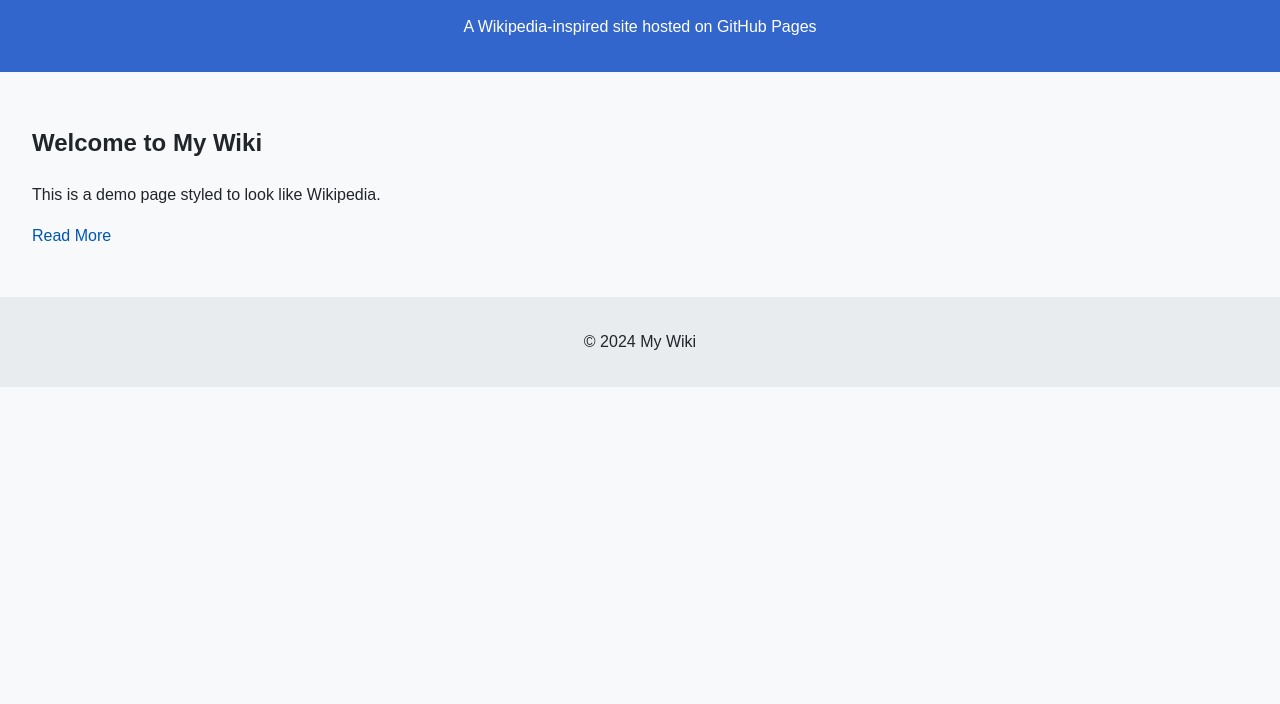
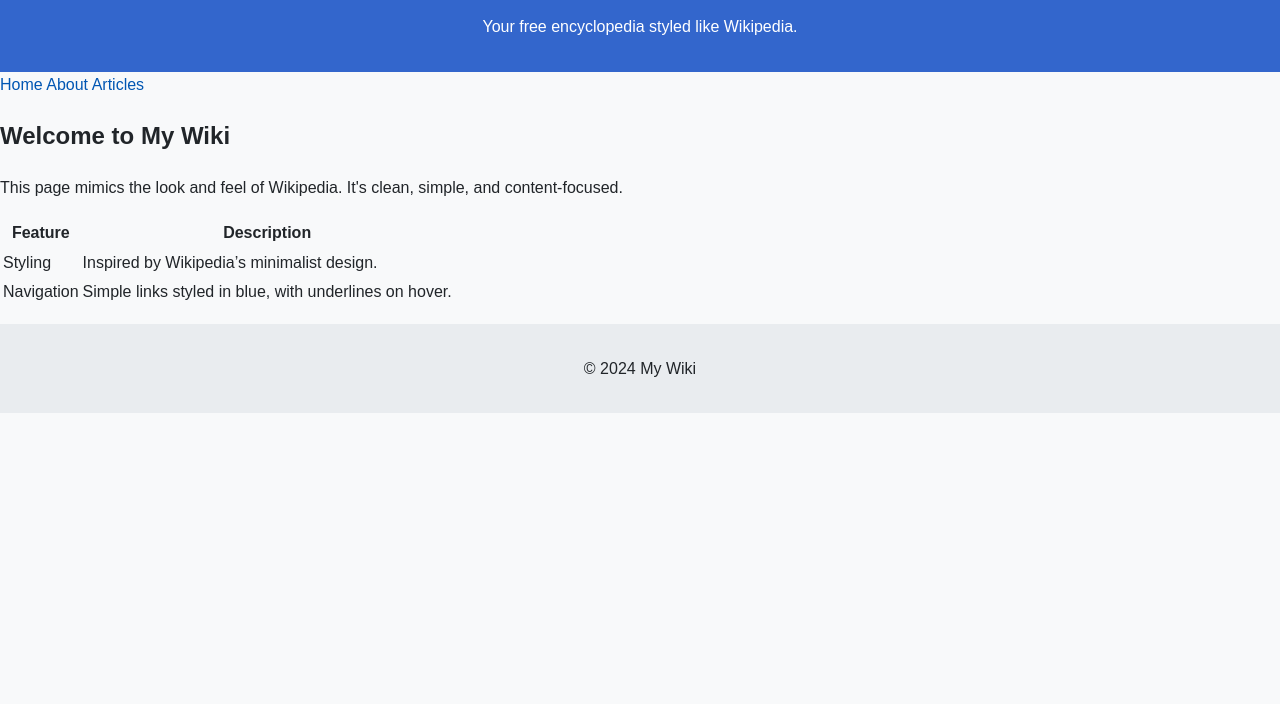
Before and after one commit to 904Indians/wiki-site, a plain HTML site: page index.html in a window 1280 px wide. Shown: the part 96-800 px from the top of the page. Drawn offline with Linux system fonts and the light colour scheme.

Commit message:
Update index.html

```diff
--- a/index.html
+++ b/index.html
@@ -3,21 +3,45 @@
 <head>
     <meta charset="UTF-8">
     <meta name="viewport" content="width=device-width, initial-scale=1.0">
-    <title>My Wiki Site</title>
+    <title>Wikipedia-Inspired Page</title>
     <link rel="stylesheet" href="style.css">
 </head>
 <body>
+    <div class="container">
         <div class="header">
-        <h1>My Wiki</h1>
-        <p>A Wikipedia-inspired site hosted on GitHub Pages</p>
+            <h1>Wikipedia-Inspired Website</h1>
+            <p>Your free encyclopedia styled like Wikipedia.</p>
         </div>
-    <div class="content">
+        <div class="navbar">
+            <a href="#home">Home</a>
+            <a href="#about">About</a>
+            <a href="#articles">Articles</a>
+        </div>
+        <div class="main-content">
             <h2>Welcome to My Wiki</h2>
-        <p>This is a demo page styled to look like Wikipedia.</p>
-        <a href="pages/page1.html">Read More</a>
+            <p>This page mimics the look and feel of Wikipedia. It's clean, simple, and content-focused.</p>
+            <table>
+                <thead>
+                    <tr>
+                        <th>Feature</th>
+                        <th>Description</th>
+                    </tr>
+                </thead>
+                <tbody>
+                    <tr>
+                        <td>Styling</td>
+                        <td>Inspired by Wikipedia’s minimalist design.</td>
+                    </tr>
+                    <tr>
+                        <td>Navigation</td>
+                        <td>Simple links styled in blue, with underlines on hover.</td>
+                    </tr>
+                </tbody>
+            </table>
         </div>
         <div class="footer">
             <p>&copy; 2024 My Wiki</p>
         </div>
+    </div>
 </body>
 </html>
```
Lines whose indentation alone changed are shown as unchanged.
